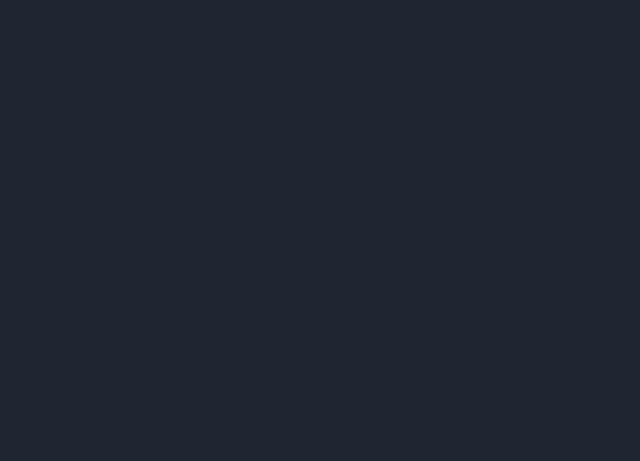
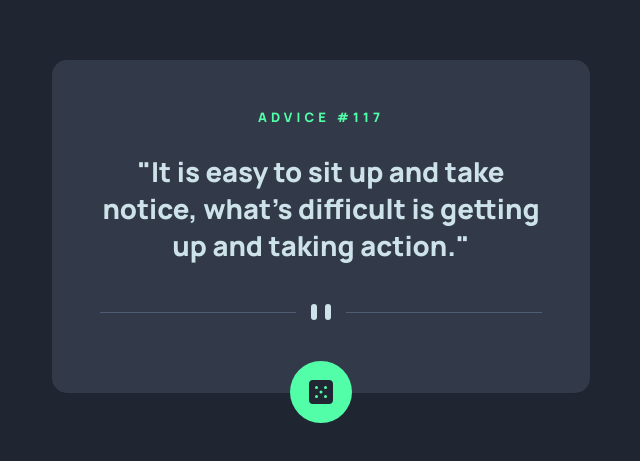
Before and after one commit to isildurrr1/advice-generator-app, a React (Create React App) app: page / in a window 1280 px wide. Shown: the part 163-624 px from the top of the page, without its empty margins (319-959 px from the left). Built offline with nearby package versions, Linux system fonts and the light colour scheme.

Commit message:
desktop layout

```diff
--- a/public/index.html
+++ b/public/index.html
@@ -2,7 +2,7 @@
 <html lang="en">
   <head>
     <meta charset="utf-8" />
-    <link rel="icon" href="%PUBLIC_URL%/favicon.ico" />
+    <link rel="icon" href="%PUBLIC_URL%/favicon.png" />
     <meta name="viewport" content="width=device-width, initial-scale=1" />
     <meta name="theme-color" content="#000000" />
     <meta
--- a/src/components/App/App.sass
+++ b/src/components/App/App.sass
@@ -0,0 +1,3 @@
+.App
+  display: flex
+  margin-top: 223px
--- a/src/components/App/App.tsx
+++ b/src/components/App/App.tsx
@@ -1,9 +1,10 @@
+import Card from '../Card/Card';
 import './App.sass';
 
 const App = () => {
   return (
     <div className="App">
-
+      <Card/>
     </div>
   );
 }
--- a/src/components/Card/Card.sass
+++ b/src/components/Card/Card.sass
@@ -0,0 +1,55 @@
+.card
+  background-color: hsl(217, 19%, 24%)
+  margin: auto
+  border-radius: 15px
+  position: relative
+
+.card__container
+  min-width: 442px
+  min-height: 202px
+  border-bottom: 1px solid hsl(217, 19%, 38%)
+  margin: 50px 48px 80px 48px
+  position: relative
+
+.card__title
+  margin: 0
+  text-align: center
+  color: hsl(150, 100%, 66%)
+  font-size: 13px
+  font-style: normal
+  letter-spacing: 4.1px
+
+.card__text
+  text-align: center
+  width: 440px
+  margin: 28px auto
+  font-size: 27.5px
+  line-height: 37px
+  color: hsl(193, 38%, 86%)
+
+.card__button
+  position: absolute
+  bottom: -30px
+  left: 238px
+  cursor: pointer
+  width: 62px
+  height: 62px
+  border-radius: 50%
+  border: none
+  background: url('../../images/icon-dice.svg') no-repeat center hsl(150, 100%, 66%)
+  pointer-events: auto
+  transition: transform 0.3s
+  z-index: 3
+  // box-shadow: 0 5px 10px $gradient-bg-bottom
+  &:active
+    transform: scale(0.9)
+  &:disabled
+    transform: scale(0)
+
+.card__pattern
+  position: absolute
+  left: 196px
+  bottom: -25px
+  width: 50px
+  height: 50px
+  background: url('../../images/pattern-divider-desktop.svg') no-repeat center hsl(217, 19%, 24%)
--- a/src/components/Card/Card.tsx
+++ b/src/components/Card/Card.tsx
@@ -1,8 +1,21 @@
 import './Card.sass'
 
 const Card = () => {
+  const advice: string = 'advice';
+  const num: number = 117;
+  const text: string = "It is easy to sit up and take notice, what's" +
+    " difficult is getting up and taking action."
   return (
-    <div>Card</div>
+    <section className='card'>
+      <div className="card__container">
+        <h1 className="card__title">{`${advice.toUpperCase()} #${num}`}</h1>
+        <p className="card__text">
+          "{text}"
+        </p>
+        <div className="card__pattern"></div>
+      </div>
+      <button className='card__button'></button>
+    </section>
   )
 }
 
--- a/src/index.sass
+++ b/src/index.sass
@@ -12,5 +12,8 @@
 //     monospace;
 // }
 
+@import url('https://fonts.googleapis.com/css2?family=Manrope:wght@800&display=swap')
+
 :root
-  background-color: #1F2631
+  background-color: hsl(218, 23%, 16%)
+  font-family: 'Manrope'
--- a/src/index.tsx
+++ b/src/index.tsx
@@ -1,6 +1,7 @@
 import React from 'react';
 import ReactDOM from 'react-dom/client';
 import './index.sass';
+import './vendor/normalize.css'
 import App from './components/App/App';
 
 const root = ReactDOM.createRoot(
--- /dev/null
+++ b/src/vendor/normalize.css
@@ -0,0 +1,177 @@
+html {
+  line-height: 1.15;
+  -webkit-text-size-adjust: 100%;
+}
+
+body {
+  margin: 0;
+}
+
+main {
+  display: block;
+}
+
+h1 {
+  font-size: 2em;
+  margin: 0.67em 0;
+}
+
+hr {
+  box-sizing: content-box;
+  height: 0;
+  overflow: visible;
+}
+
+pre {
+  font-family: monospace, monospace;
+  font-size: 1em;
+}
+
+a {
+  background-color: transparent;
+}
+
+abbr[title] {
+  border-bottom: none;
+  text-decoration: underline;
+  text-decoration: underline dotted;
+}
+
+b,
+strong {
+  font-weight: bolder;
+}
+
+code,
+kbd,
+samp {
+  font-family: monospace, monospace;
+  font-size: 1em;
+}
+
+small {
+  font-size: 80%;
+}
+
+sub,
+sup {
+  font-size: 75%;
+  line-height: 0;
+  position: relative;
+  vertical-align: baseline;
+}
+
+sub {
+  bottom: -0.25em;
+}
+
+sup {
+  top: -0.5em;
+}
+
+img {
+  border-style: none;
+}
+
+button,
+input,
+optgroup,
+select,
+textarea {
+  font-family: inherit;
+  font-size: 100%;
+  line-height: 1.15;
+  margin: 0;
+}
+button,
+input {
+  overflow: visible;
+}
+
+
+
+button,
+select {
+  text-transform: none;
+}
+
+button::-moz-focus-inner,
+[type="button"]::-moz-focus-inner,
+[type="reset"]::-moz-focus-inner,
+[type="submit"]::-moz-focus-inner {
+  border-style: none;
+  padding: 0;
+}
+
+button:-moz-focusring,
+[type="button"]:-moz-focusring,
+[type="reset"]:-moz-focusring,
+[type="submit"]:-moz-focusring {
+  outline: 1px dotted ButtonText;
+}
+
+fieldset {
+  padding: 0.35em 0.75em 0.625em;
+}
+
+legend {
+  box-sizing: border-box;
+  color: inherit;
+  display: table;
+  max-width: 100%;
+  padding: 0;
+  white-space: normal;
+}
+
+progress {
+  vertical-align: baseline;
+}
+
+textarea {
+  overflow: auto;
+}
+
+[type="checkbox"],
+[type="radio"] {
+  box-sizing: border-box;
+  padding: 0;
+}
+
+
+
+[type="number"]::-webkit-inner-spin-button,
+[type="number"]::-webkit-outer-spin-button {
+  height: auto;
+}
+
+
+
+[type="search"] {
+  outline-offset: -2px;
+}
+
+[type="search"]::-webkit-search-decoration {
+  -webkit-appearance: none;
+}
+
+::-webkit-file-upload-button {
+  -webkit-appearance: button;
+  font: inherit;
+}
+
+details {
+  display: block;
+}
+
+summary {
+  display: list-item;
+}
+
+template {
+  display: none;
+}
+
+
+[hidden] {
+  display: none;
+}
```
Also changed, not shown: public/favicon.png (renamed from src/images/favicon-32x32.png), 1 other file (tests, documents, lock files or other folders).
